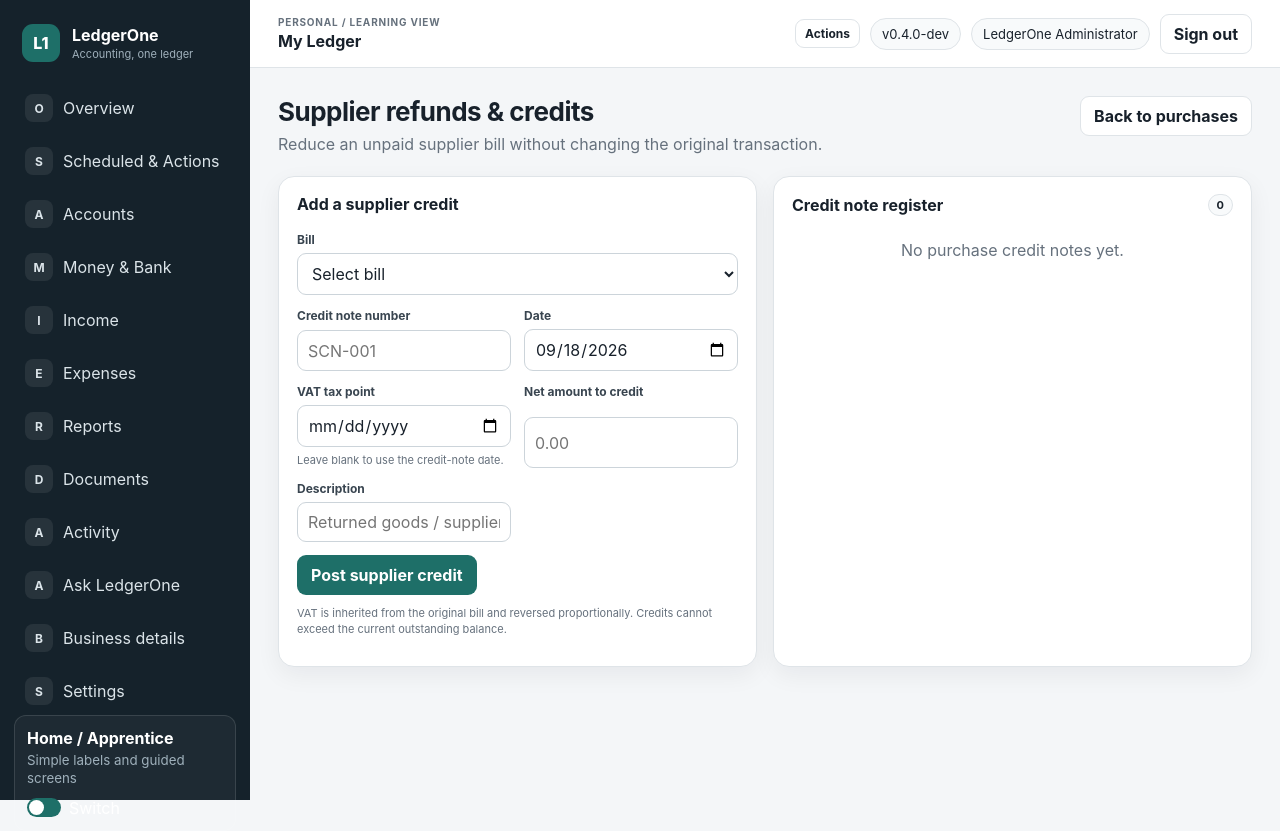
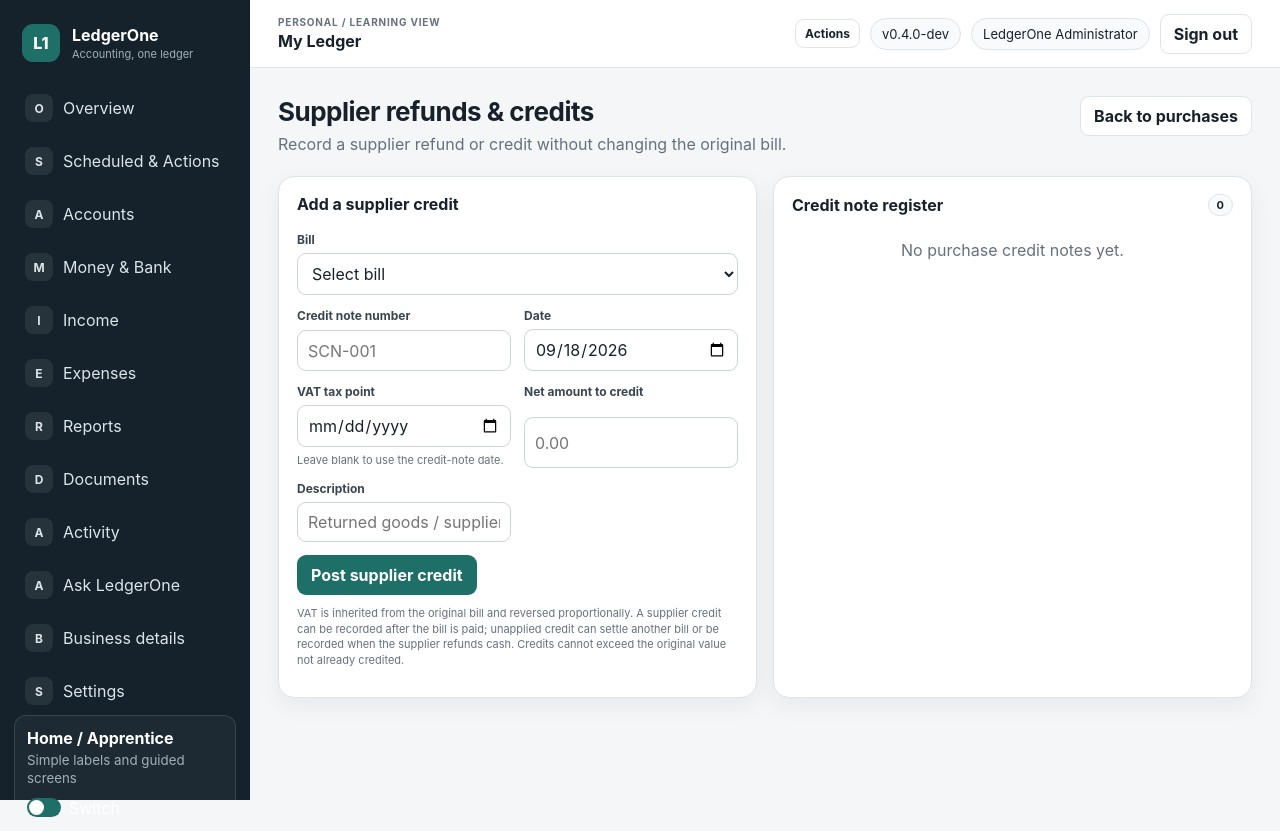
Before and after one commit to zageabb/LedgerOne, a Flask app: page /purchases/credit-notes/ in a window 1280 px wide. Run offline with Flask 3, Linux system fonts and the light colour scheme; a user stored in the database is signed in; data comes from the database, SQL or seed files in the repository; data that the repository does not hold is empty.

Commit message:
Explain paid-bill supplier credits

```diff
--- a/ledgerone/templates/purchases/credit_notes.html
+++ b/ledgerone/templates/purchases/credit_notes.html
@@ -4,7 +4,7 @@
 <div class="page-head">
   <div>
     <h1>{{ 'Supplier refunds & credits' if ui_mode == 'home' else 'Purchase credit notes' }}</h1>
-    <p>{{ 'Reduce an unpaid supplier bill without changing the original transaction.' if ui_mode == 'home' else 'Post immutable supplier credit notes against existing purchase bills, including proportional VAT reversal.' }}</p>
+    <p>{{ 'Record a supplier refund or credit without changing the original bill.' if ui_mode == 'home' else 'Post immutable supplier credit notes against purchase bills, including paid bills and proportional VAT reversal.' }}</p>
   </div>
   <div class="actions"><a class="button button-secondary" href="{{ url_for('purchases.index') }}">Back to purchases</a></div>
 </div>
@@ -15,7 +15,7 @@
     <div class="card-body">
       <form method="post" class="form-grid">
         <input type="hidden" name="csrf_token" value="{{ csrf_token() }}">
-        <div class="field field-full"><label>Bill</label><select name="bill_id" required><option value="">Select bill</option>{% for row in bills %}<option value="{{ row.id }}">{{ row.bill_number }} · {{ row.supplier.name }} · {{ row.currency }} {{ '%.2f'|format(outstanding[row.id]) }} outstanding</option>{% endfor %}</select></div>
+        <div class="field field-full"><label>Bill</label><select name="bill_id" required><option value="">Select bill</option>{% for row in bills %}<option value="{{ row.id }}">{{ row.bill_number }} · {{ row.supplier.name }} · {{ row.currency }} {{ '%.2f'|format(creditable[row.id]) }} available to credit{% if outstanding[row.id] == 0 %} · paid{% endif %}</option>{% endfor %}</select></div>
         <div class="field"><label>Credit note number</label><input name="credit_number" placeholder="SCN-001" required></div>
         <div class="field"><label>Date</label><input type="date" name="credit_date" value="{{ today }}" required></div>
         <div class="field"><label>VAT tax point</label><input type="date" name="tax_point"><div class="help">Leave blank to use the credit-note date.</div></div>
@@ -23,7 +23,7 @@
         <div class="field"><label>Description</label><input name="description" placeholder="Returned goods / supplier adjustment"></div>
         <div class="field-full"><button class="button" type="submit">Post supplier credit</button></div>
       </form>
-      <p class="help">VAT is inherited from the original bill and reversed proportionally. Credits cannot exceed the current outstanding balance.</p>
+      <p class="help">VAT is inherited from the original bill and reversed proportionally. A supplier credit can be recorded after the bill is paid; unapplied credit can settle another bill or be recorded when the supplier refunds cash. Credits cannot exceed the original value not already credited.</p>
     </div>
   </div>
 
```
